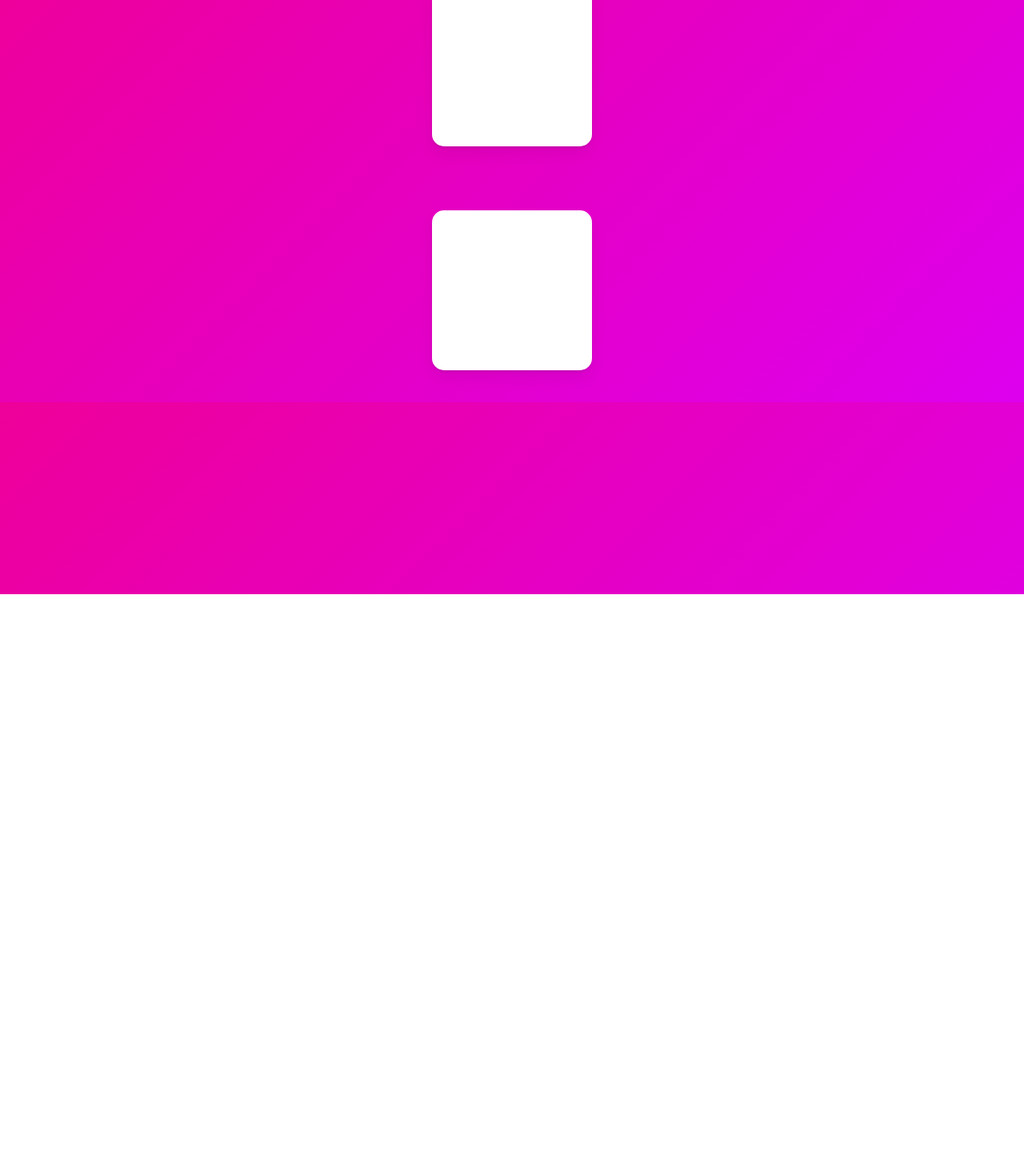
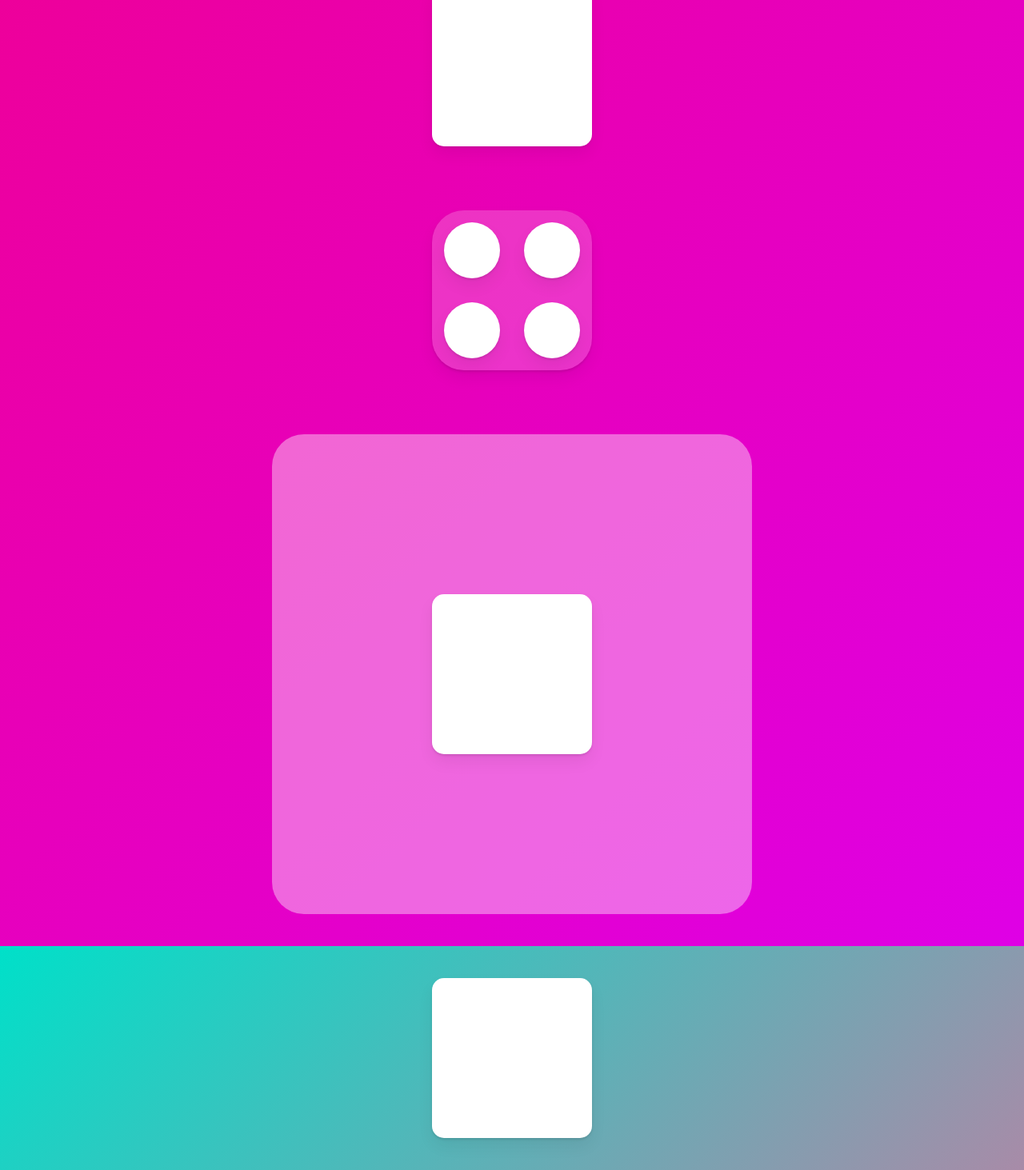
Before and after one commit to k-sang-soo/react-typescript-anination, a React (Create React App) app: page / in a window 1280 px wide. Shown: the part 57-1520 px from the top of the page at 80% size. Before the commit the page ends 800 px from the top, so only its background shows below. Built offline with nearby package versions, Linux system fonts and the light colour scheme.

Commit message:
drag 및 option

```diff
--- a/src/App.tsx
+++ b/src/App.tsx
@@ -1,13 +1,26 @@
-import React from 'react';
+import { useRef, useEffect } from 'react';
 import styled from 'styled-components';
 import { GlobalStyle } from './StyledReset';
-import { motion } from 'framer-motion';
+import { motion, useMotionValue, useTransform } from 'framer-motion';
 
-const Wrapper = styled.div`
+const Container = styled.div``;
+
+const Wrapper = styled(motion.div)`
     display: flex;
     justify-content: center;
     align-items: center;
     padding: 40px 0;
+`;
+
+const BiggerBox = styled.div`
+    width: 600px;
+    height: 600px;
+    background-color: rgba(255, 255, 255, 0.4);
+    border-radius: 40px;
+    display: flex;
+    justify-content: center;
+    align-items: center;
+    overflow: hidden;
 `;
 
 const Box = styled(motion.div)`
@@ -18,7 +31,22 @@ const Box = styled(motion.div)`
     box-shadow: 0 2px 3px rgba(0, 0, 0, 0.1), 0 10px 20px rgba(0, 0, 0, 0.06);
 `;
 
-const Box2 = styled(Box)``;
+const Box2 = styled(Box)`
+    display: grid;
+    grid-template-columns: repeat(2, 1fr);
+    background-color: rgba(255, 255, 255, 0.2);
+    border-radius: 40px;
+    box-shadow: 0 2px 3px rgba(0, 0, 0, 0.1), 0 10px 20px rgba(0, 0, 0, 0.06);
+`;
+
+const Circle = styled(motion.div)`
+    background-color: white;
+    height: 70px;
+    width: 70px;
+    place-self: center;
+    border-radius: 35px;
+    box-shadow: 0 2px 3px rgba(0, 0, 0, 0.1), 0 10px 20px rgba(0, 0, 0, 0.06);
+`;
 
 const ani1 = {
     start: { scale: 0 },
@@ -26,20 +54,78 @@ const ani1 = {
 };
 
 const ani2 = {
-    start: { scale: 0 },
-    end: { scale: 1, rotateZ: 360, transition: { type: 'spring', delay: 0.5 } },
+    start: {
+        opacity: 0,
+        scale: 0.5,
+    },
+    end: {
+        scale: 1,
+        opacity: 1,
+        transition: {
+            type: 'spring',
+            delay: 0.5,
+            duration: 0.5,
+            bounce: 0.5,
+            delayChildren: 0.5,
+            staggerChildren: 0.2,
+        },
+    },
+};
+
+const ani2Child = {
+    start: {
+        opacity: 0,
+        y: 20,
+    },
+    end: {
+        opacity: 1,
+        y: 0,
+    },
+};
+
+const ani3 = {
+    hover: { scale: 1.5, rotateZ: 90 },
+    click: { scale: 1, borderRadius: '100px' },
+    drag: { backgroundColor: 'rgb(0, 0, 0)' },
 };
 
 function App() {
+    const biggerBoxRef = useRef<HTMLDivElement>(null);
+    const dragWrap = useRef<HTMLDivElement>(null);
+    const dragBox = useRef<HTMLDivElement>(null);
+    const x = useMotionValue(0);
+    const rotateZ = useTransform(x, [-400, 400], [-360, 360]);
+    const gradient = useTransform(x, [-800, 800], ['linear-gradient(135deg, rgb(0, 210, 238), rgb(0, 83, 238))', 'linear-gradient(135deg, rgb(0, 238, 155), rgb(238, 178, 0))']);
+    useEffect(() => {
+        console.log(dragWrap.current);
+        console.log(dragWrap.current?.offsetLeft);
+    }, []);
+
     return (
         <>
             <GlobalStyle />
-            <Wrapper>
-                <Box variants={ani1} initial="start" animate="end" />
-            </Wrapper>
-            <Wrapper>
-                <Box2 variants={ani2} initial="start" animate="end" />
-            </Wrapper>
+            <Container>
+                <Wrapper>
+                    <Box variants={ani1} initial="start" animate="end" />
+                </Wrapper>
+                <Wrapper>
+                    <Box2 variants={ani2} initial="start" animate="end">
+                        {/* 부모에게서 상속 되기 때문에 자식에게  initial, animate 를 또 붙일 필요는 없다*/}
+                        <Circle variants={ani2Child} />
+                        <Circle variants={ani2Child} />
+                        <Circle variants={ani2Child} />
+                        <Circle variants={ani2Child} />
+                    </Box2>
+                </Wrapper>
+                <Wrapper>
+                    <BiggerBox ref={biggerBoxRef}>
+                        <Box variants={ani3} drag dragConstraints={biggerBoxRef} whileHover="hover" whileTap="click" whileDrag="drag" />
+                    </BiggerBox>
+                </Wrapper>
+                <Wrapper ref={dragWrap} style={{ background: gradient }}>
+                    <Box ref={dragBox} style={{ x, rotateZ }} drag="x" dragSnapToOrigin />
+                </Wrapper>
+            </Container>
         </>
     );
 }
--- a/src/StyledReset.tsx
+++ b/src/StyledReset.tsx
@@ -1,7 +1,6 @@
 import { createGlobalStyle } from 'styled-components';
 
 export const GlobalStyle = createGlobalStyle`
-  @import url('https://fonts.googleapis.com/css2?family=Inter:wght@300;400&family=Noto+Sans+KR:wght@300;400;500&display=swap');
 
   html, body, div, ul, ol, dl, li, dt, dd, p, h1, h2, h3, h4, h5, h6, table, th, td, caption, address, article, aside,
   canvas, details, figure, figcaption, footer, header, menu, nav, section,
```
